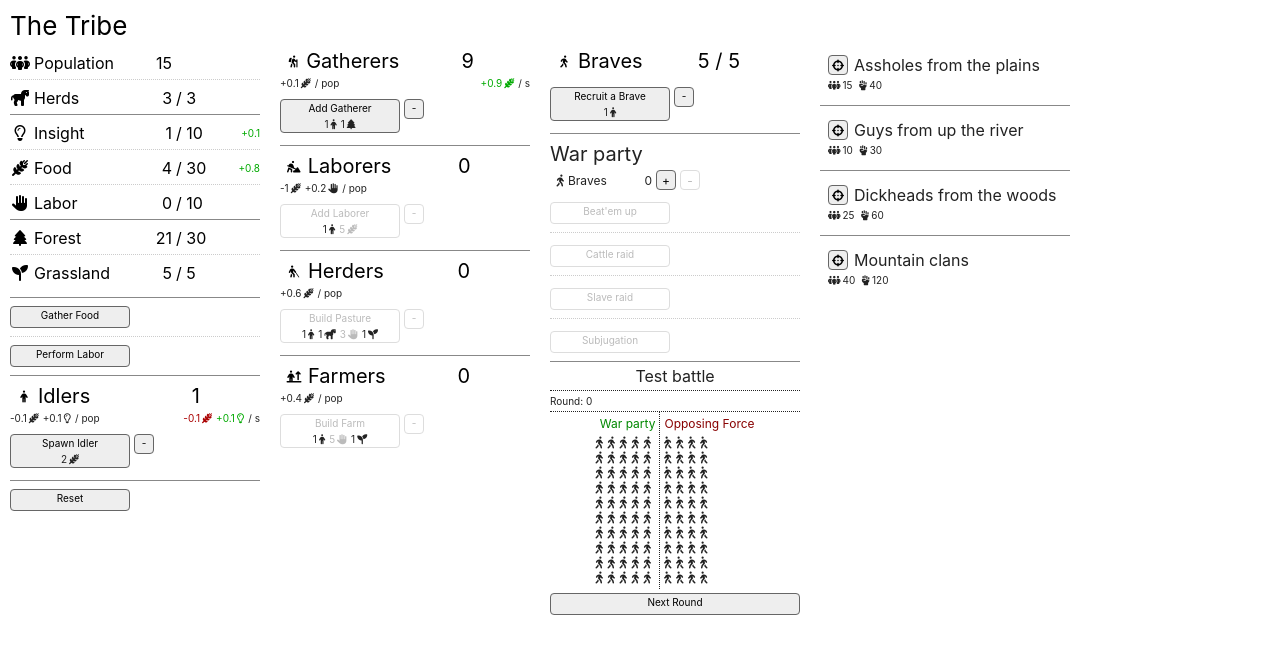
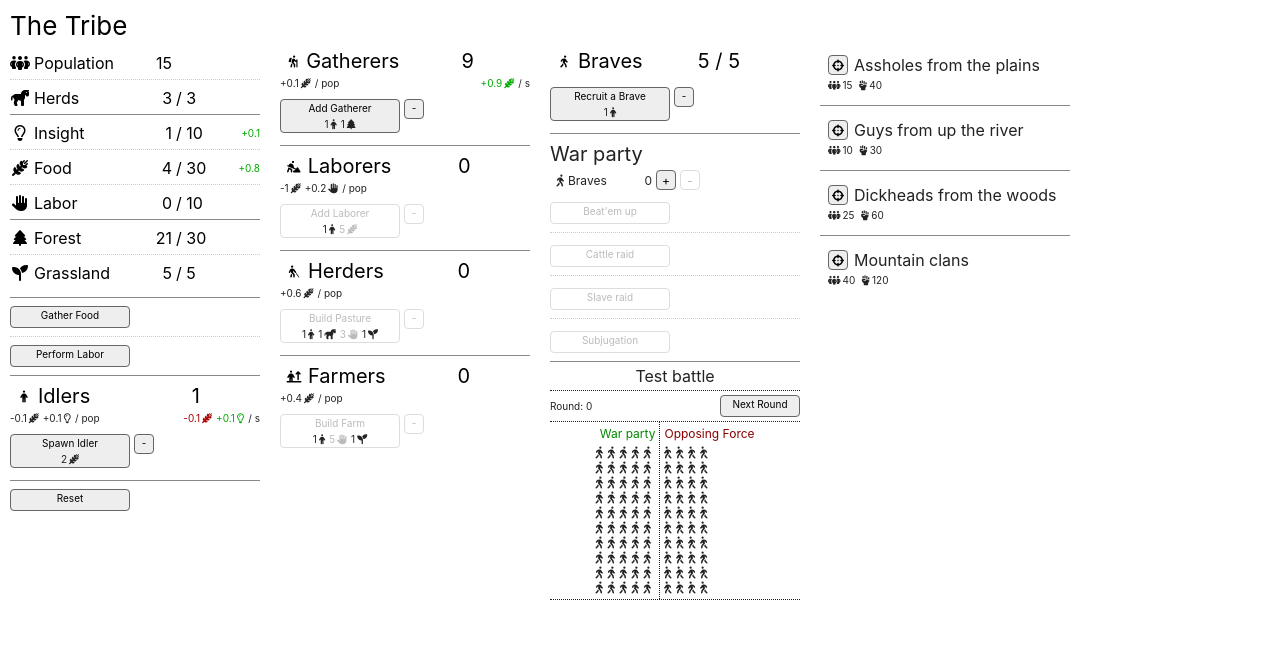
Before and after one commit to socha23/civlite, a React (Create React App) app: page / in a window 1280 px wide. Shown: the top 654 px of the page. Built offline with nearby package versions, Linux system fonts and the light colour scheme.

Commit message:
autoscroll in log

```diff
--- a/src/view/battle.tsx
+++ b/src/view/battle.tsx
@@ -148,30 +148,36 @@ export const BattleView = (p: BattleProps) =>
         fontSize: FontSizes.normalPlus,
         textAlign: "center",
       }}>
-        {p.title}
+          <div>{p.title}</div>
       </div>
       <div style={{
         paddingTop: 4,
         paddingBottom: 4,
+        display: "flex",
+        alignItems: "center",
       }}>
-        Round: {p.round}
+        <div>
+          Round: {p.round}
+        </div>
+        <div style={{flexGrow: 1}}/>
+          <div style={{width: 80}}>
+            <ActionButton title="Next Round" {...p.nextRound}/>
+          </div>
       </div>
       <div
         className='dottedHorizontalDividersParent'
         style={{
-          display: "flex"
+          display: "flex",
         }}>
         <ForceView {...p.attacker}/>
         <ForceView {...p.defender}/>
       </div>
-    </div>
-    <div style={{paddingTop: 4}}>
-      <ActionButton title="Next Round" {...p.nextRound}/>
-    </div>
-    <div style={{
+      <div style={{
       width: "100%",
       height: 100,
+      paddingTop: 4,
     }}>
       <LogView {...p.log}/>
     </div>
+    </div>
   </Box>
```
